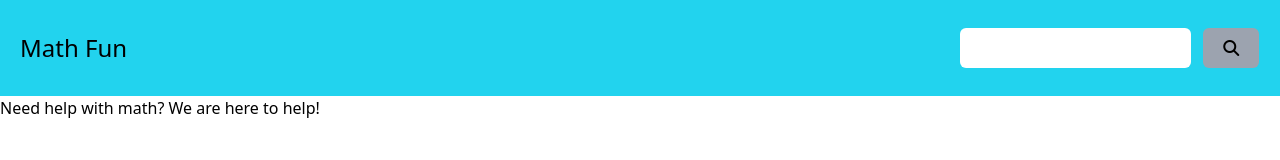
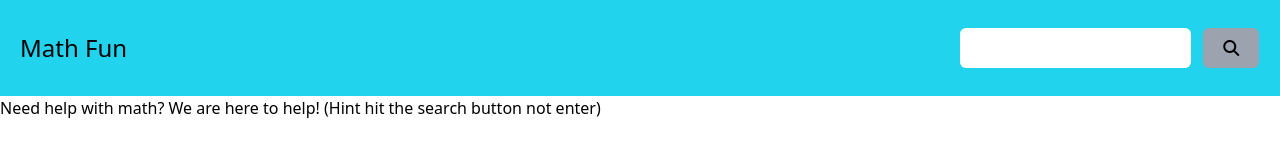
Before and after one commit to nunukaren/Games-Unblocked-2, a plain HTML site: page index.html in a window 1280 px wide. Drawn offline with nearby package versions, Linux system fonts and the light colour scheme.

Commit message:
Update index.html

```diff
--- a/index.html
+++ b/index.html
@@ -16,7 +16,7 @@
 		</form>
 	</div>
 	<script src="script.js"></script>
-  <h1>Need help with math? We are here to help!</h1>
+  <h1>Need help with math? We are here to help! (Hint hit the search button not enter)</h1>
 </body>
 
 </html>
```
